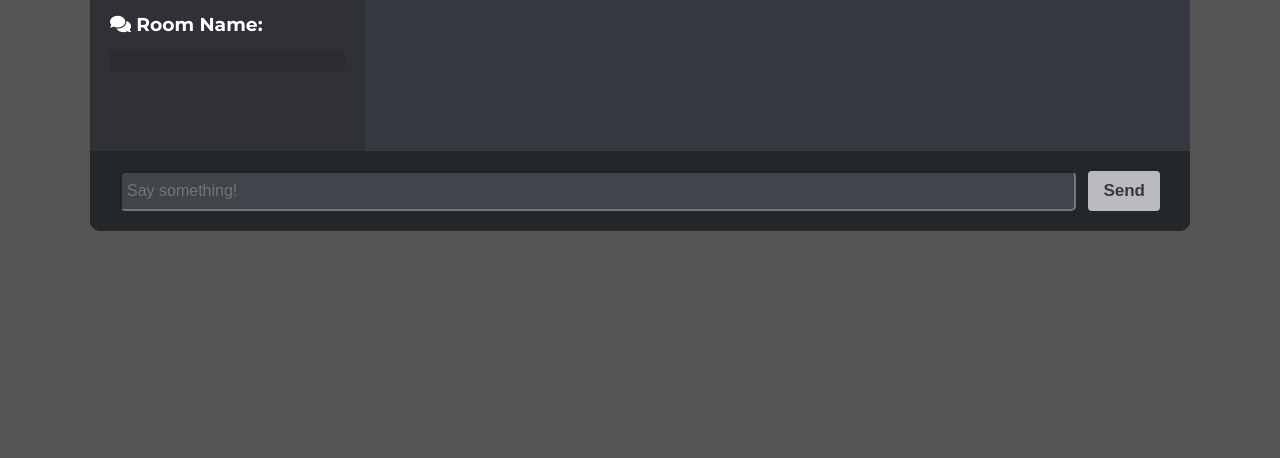
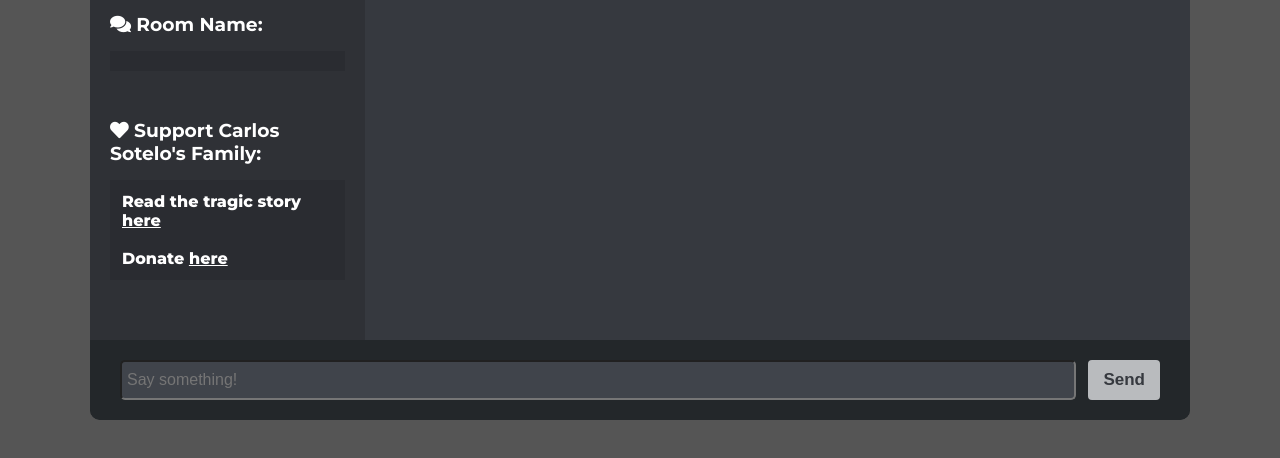
Before and after one commit to tyler-le/UC-Socially-Dead-Chatroom, a website: page public/chat.html in a window 1280 px wide. Shown: the part 106-564 px from the top of the page. Drawn offline with nearby package versions, Linux system fonts and the light colour scheme; no server answers.

```diff
--- a/public/chat.html
+++ b/public/chat.html
@@ -25,6 +25,14 @@
         <h2 id="room-name"></h2>
         <!-- <h3><i class="fas fa-users"></i> Users</h3>
         <ul id="users"></ul> -->
+        <h3 id="supportCarlitosHeader"> <i class="fas fa-heart"></i> Support Carlos Sotelo's Family:</h3>
+        <div id="supportCarlitosDiv">
+          <!-- <a id="supportCarlitos" target="_blank" href="https://www.gofundme.com/f/carlitos-memorial-fund?utm_source=widget&utm_medium=referral&utm_campaign=p_cp+share-sheet">Support Carlitos (Go Fund Me</a> -->
+          Read the tragic story <a id="supportCarlitos" href="https://fox5sandiego.com/news/local-news/ucsd-student-killed-in-skateboard-crash-on-campus-identified/">here</a>
+          <br> <br>
+          Donate <a id="supportCarlitos" target="_blank" href="https://www.gofundme.com/f/carlitos-memorial-fund?utm_source=widget&utm_medium=referral&utm_campaign=p_cp+share-sheet">here </a>
+
+        </div>
       </div>
       <div class="chat-messages">
         <!--Messages get appended here-->
--- a/public/css/style.css
+++ b/public/css/style.css
@@ -183,6 +183,20 @@
 	margin-right: .75rem;
 }
 
+#supportCarlitosHeader{
+	margin-top: 3rem;
+}
+
+#supportCarlitosDiv{
+	font-weight: 800;
+	background-color: rgba(0, 0, 0, 0.1);
+	padding: .75rem
+}
+#supportCarlitos{
+	text-decoration: underline;
+	color: white;
+	font-weight: 800;
+}
 
 /* Join Page */
 
--- a/server.js
+++ b/server.js
@@ -1,4 +1,8 @@
 //TODO: Add a delete and edit comment feature
+
+//ONLY USE IN DEVELOPMENT
+require('dotenv').config()
+
 const History = require('./models/history');
 const formatMessage = require('./utils/messages');
 const showChatHistory = require('./utils/chatHistory');
@@ -37,7 +41,7 @@
 //   useCreateIndex: true,
 // });
 
-mongoose.connect(process.env.MONGODB_URI, {
+mongoose.connect(process.env.MONGODB_URI || process.env.DB_URL, {
   useNewUrlParser: true,
   useUnifiedTopology: true,
 });
```
